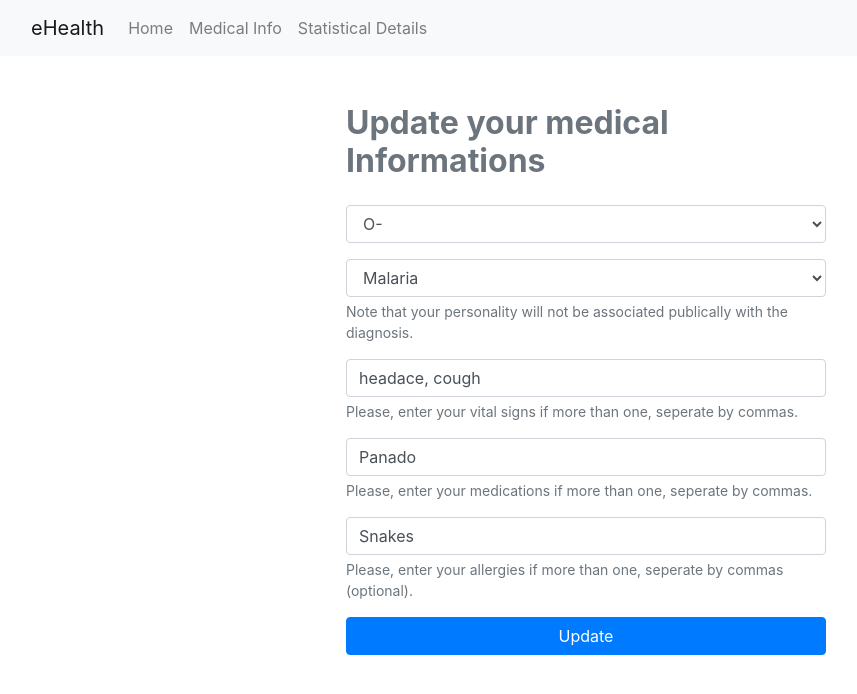
After one commit to uniqueomokenny/eHealth4Africa-task, a Django app: page /update-medical-info/3/ in a window 1280 px wide. The commit adds this page. Shown: the top 694 px of the page, without its empty margins (54-911 px from the left). Run offline with Django 3.2, Linux system fonts and the light colour scheme; data comes from the database, SQL or seed files in the repository; both versions use the stored data as it was after the commit; some libraries are stand-ins or nearby versions.

Commit message:
medical info UpdateView

```diff
--- /dev/null
+++ b/core/templates/core/update-medical-info.html
@@ -0,0 +1,35 @@
+{% extends "layout/dashboard-base.html" %}
+
+{% load bootstrap4 %}
+
+{% block extra_style %}
+<style>
+  .form-container {
+    width: 100%;
+    display: flex;
+    justify-content: center;
+  }
+
+  .form {
+    width: 30rem;
+  }
+
+  label {
+    display: none;
+  }
+</style>
+{% endblock extra_style %}
+
+
+{% block content %}
+<div class="form-container">
+  <div class="form mt-5">
+    <h2 class="font-weight-bolder text-muted mb-4">Update your medical Informations</h2>
+    <form method="post" novalidate>
+      {% csrf_token %}
+      {% bootstrap_form form %}
+      <input class="btn btn-primary btn-block" type="submit" value="Update">
+    </form>
+  </div>
+</div>
+{% endblock content %}
--- a/core/urls.py
+++ b/core/urls.py
@@ -7,6 +7,7 @@ app_name = 'core'
 urlpatterns = [
   path('', views.HomeView.as_view(), name='home'),
   path('add-medical-info/', views.MedicalInfoView.as_view(), name='add-medical-info'),
+  path('update-medical-info/<pk>/', views.MedicalInfoUpdateView.as_view(), name='update-medical-info'),
   path('statistical-details/', views.statistical_details, name='statistical-details'),
   path('medical-recodes/', views.medical_recodes, name='medical-recodes'),
 ]
--- a/core/views.py
+++ b/core/views.py
@@ -1,5 +1,5 @@
 from django.shortcuts import render
-from django.views.generic import TemplateView, View
+from django.views.generic import TemplateView, View, UpdateView
 from django.contrib.auth.mixins import LoginRequiredMixin
 from django.contrib.auth.decorators import login_required
 from django.contrib import messages
@@ -23,8 +23,9 @@ class HomeView(LoginRequiredMixin, TemplateView):
 
 class MedicalInfoView(LoginRequiredMixin, View):
   def get(self, request):
+    user_medical_info = MedicalInfo.objects.filter(user=request.user).first()
     form = AddMedicalInfoForm()
-    return render(request, 'core/add-medical-info.html', {"form": form})
+    return render(request, 'core/add-medical-info.html', {"form": form, "user_medical_info": user_medical_info})
 
   def post(self, request):
     form = AddMedicalInfoForm(request.POST)
@@ -41,6 +42,14 @@ class MedicalInfoView(LoginRequiredMixin, View):
         return render(request, 'core/add-medical-info.html', {"form": form})
 
     return render(request, 'core/add-medical-info.html', {"form": form})
+
+
+class MedicalInfoUpdateView(UpdateView):
+  form_class = AddMedicalInfoForm
+  success_url = '/'
+  template_name = 'core/update-medical-info.html'
+  model = MedicalInfo
+
 
 
 @login_required
```
Also changed, not shown: core/templates/core/add-medical-info.html (+18 -1 lines), eHealth-data.db.
